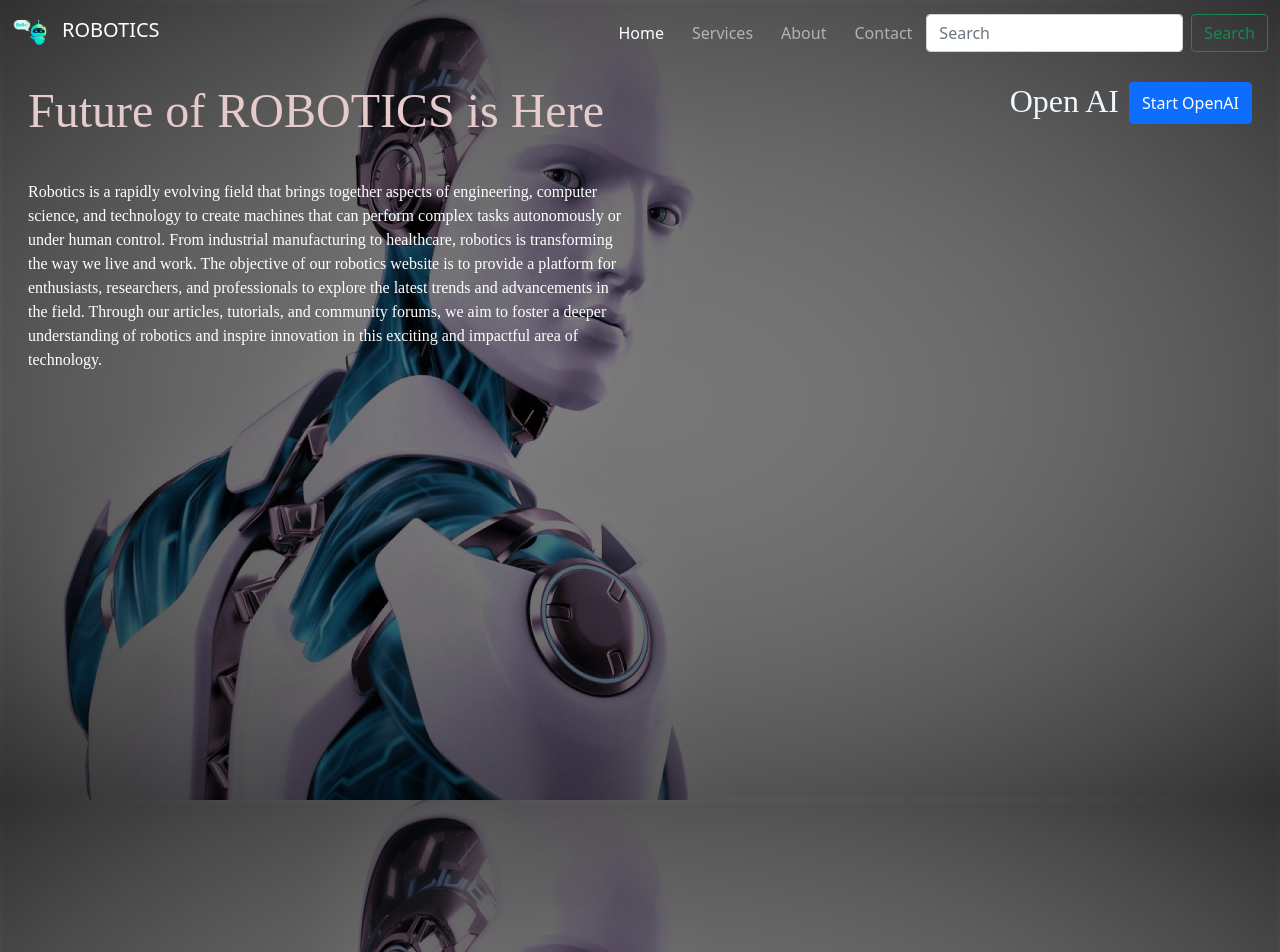
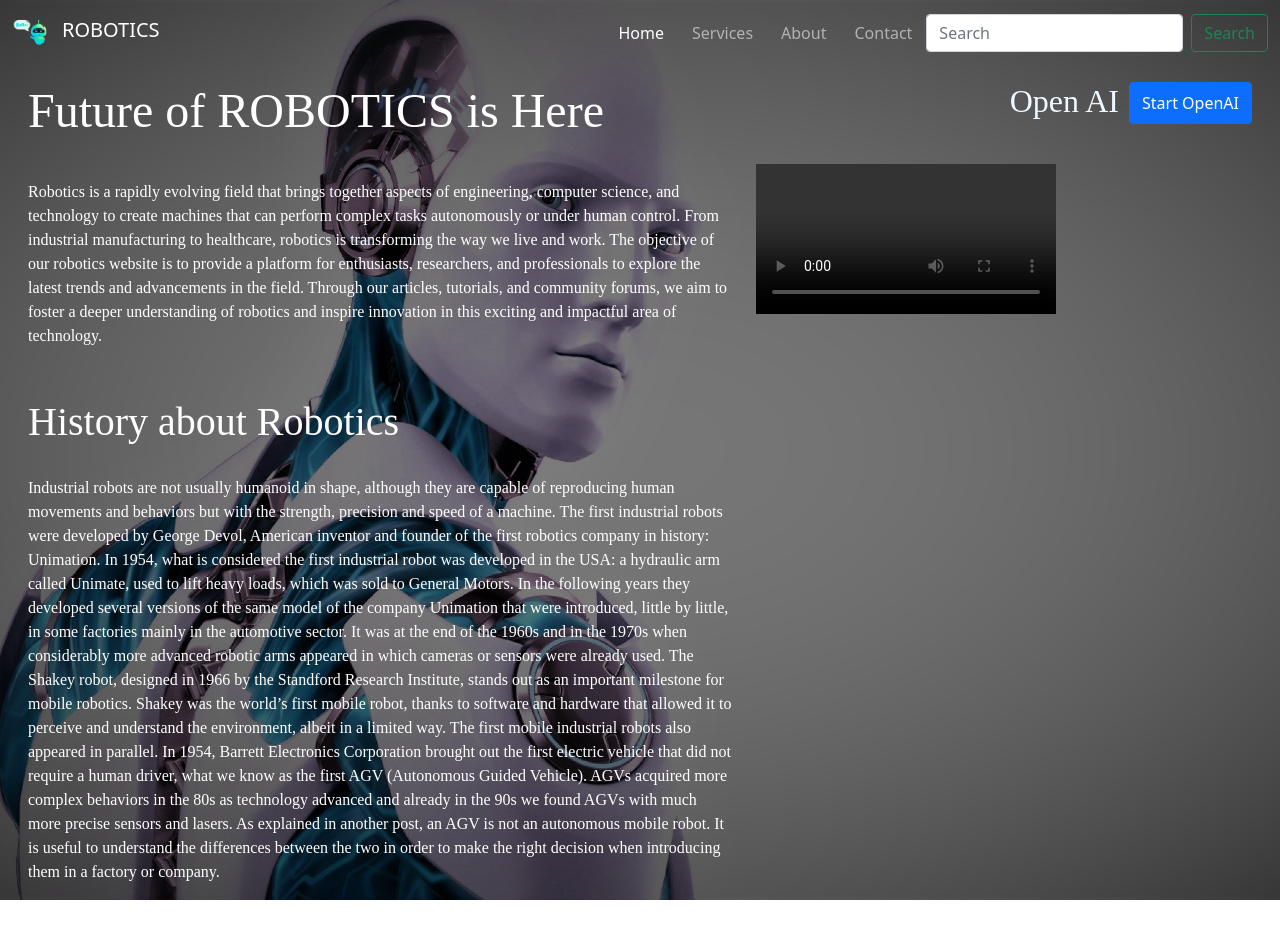
Before and after one commit to Pushpakparkhe/Robotics, a React (Create React App) app: page / in a window 1280 px wide. Shown: the top 952 px of the page. After the commit the page ends 916 px from the top, so only its background shows below. Built offline with nearby package versions, Linux system fonts and the light colour scheme.

Commit message:
added some details

```diff
--- a/src/Screens/Home/Home.js
+++ b/src/Screens/Home/Home.js
@@ -9,7 +9,7 @@ function Home() {
   return (
     <div className="custom-header">
       <div className="row m-3">
-        <div className="col-12 col-lg-6 header-left-side">
+        <div className="col-12 col-lg-7 header-left-side">
           <h1 className="display-5 title">
             Future of <span> ROBOTICS </span> is Here
           </h1>
@@ -25,13 +25,46 @@ function Home() {
             to foster a deeper understanding of robotics and inspire innovation
             in this exciting and impactful area of technology.
           </p>
+
+          <h1 className="historyTitle"> History about Robotics</h1>
+          <p className="historypara">
+            Industrial robots are not usually humanoid in shape, although they
+            are capable of reproducing human movements and behaviors but with
+            the strength, precision and speed of a machine. The first industrial
+            robots were developed by George Devol, American inventor and founder
+            of the first robotics company in history: Unimation. In 1954, what
+            is considered the first industrial robot was developed in the USA: a
+            hydraulic arm called Unimate, used to lift heavy loads, which was
+            sold to General Motors. In the following years they developed
+            several versions of the same model of the company Unimation that
+            were introduced, little by little, in some factories mainly in the
+            automotive sector. It was at the end of the 1960s and in the 1970s
+            when considerably more advanced robotic arms appeared in which
+            cameras or sensors were already used. The Shakey robot, designed in
+            1966 by the Standford Research Institute, stands out as an important
+            milestone for mobile robotics. Shakey was the world’s first mobile
+            robot, thanks to software and hardware that allowed it to perceive
+            and understand the environment, albeit in a limited way. The first
+            mobile industrial robots also appeared in parallel. In 1954, Barrett
+            Electronics Corporation brought out the first electric vehicle that
+            did not require a human driver, what we know as the first AGV
+            (Autonomous Guided Vehicle). AGVs acquired more complex behaviors in
+            the 80s as technology advanced and already in the 90s we found AGVs
+            with much more precise sensors and lasers. As explained in another
+            post, an AGV is not an autonomous mobile robot. It is useful to
+            understand the differences between the two in order to make the
+            right decision when introducing them in a factory or company.
+          </p>
         </div>
-        <div className="col-12 col-lg-6 header-right-side ">
-          <div className="right-scr">
+        <div className="col-12 col-lg-5 header-right-side ">
+          <div className="right-scr ">
             <h2 className="rt-title ">Open AI</h2>
             <Button className="OpenAi-btn" onClick={() => navigate("/OpenAi")}>
               Start OpenAI
             </Button>
+          </div>
+          <div className="videofile">
+            <video controls></video>
           </div>
         </div>
       </div>
--- a/src/Screens/Home/Style.css
+++ b/src/Screens/Home/Style.css
@@ -9,7 +9,7 @@
 
 .title {
   font-family: "Times New Roman", Times, serif;
-  color: rgb(229, 203, 203);
+  color: white;
 
 }
 
@@ -51,3 +51,20 @@ span{
     opacity: 0;
   }
 }
+
+.historyTitle{
+  margin-top: 50px;
+  color: white;
+  font-family: "Times New Roman", Times, serif;
+}
+
+.historypara{
+  margin-top: 30px;
+  color: white;
+  font-family: "Times New Roman", Times, serif;
+}
+
+.videofile{
+  margin-top: 40px;
+  width: 100%;
+}
--- a/src/index.css
+++ b/src/index.css
@@ -14,7 +14,6 @@ code {
 
 .bg{
   background-image: url('./images/bg1.jpg');
-  height: 200vh;
   background-position: center;
   background-repeat: no-repeat;
   background-size: cover;
```
